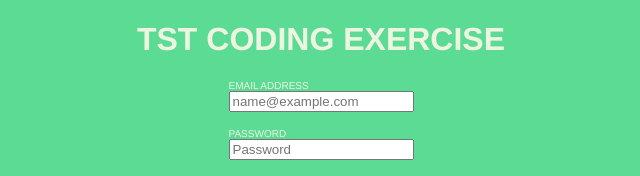
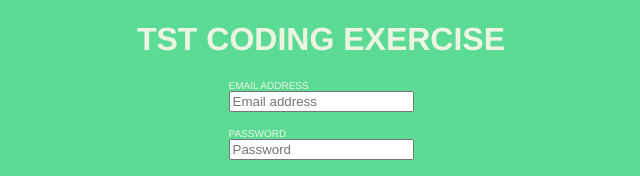
Before and after one commit to pascalallen/tst-exercise, a React (Create React App) app: page / in a window 1280 px wide. Shown: the top 176 px of the page, without its empty margins (319-959 px from the left). Built offline with nearby package versions, Linux system fonts and the light colour scheme.

Commit message:
rename placeholder

```diff
--- a/src/App.js
+++ b/src/App.js
@@ -64,7 +64,7 @@ const App = () => {
               <form onSubmit={handleLogin} id="login-form" className="login-form">
                 <div className="form-group">
                   <label htmlFor="email-address">Email address</label>
-                  <input id="email-address" type="email" name="email_address" placeholder="name@example.com"/>
+                  <input id="email-address" type="email" name="email_address" placeholder="Email address"/>
                 </div>
                 <div className="form-group">
                   <label htmlFor="password">Password</label>
```
